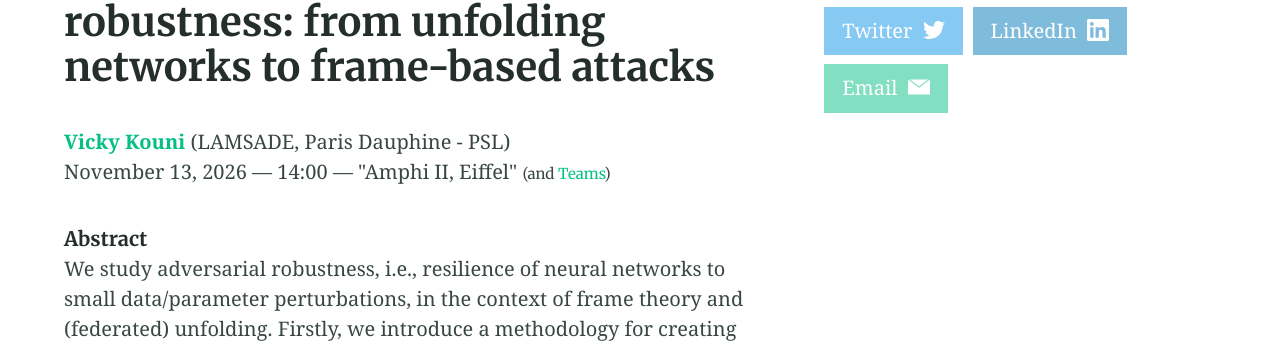
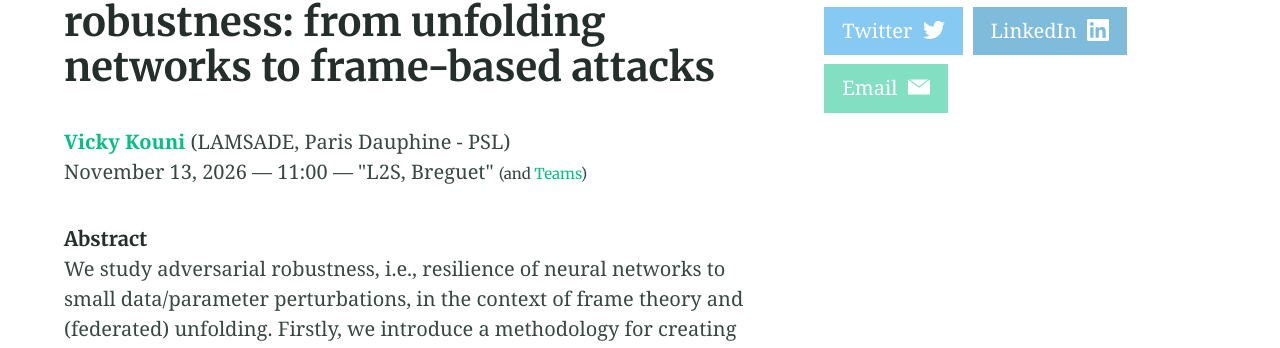
Before and after one commit to s3-seminar/s3-seminar.github.io, a Jekyll site: the page built from _seminars/vicky-kouni.md, in a window 1280 px wide. Shown: the part 143-491 px from the top of the page. Built offline with Jekyll 4.4.1, drawn with Linux system fonts in a browser that asks for light colours.

Commit message:
Update vicky-kouni.md

```diff
--- a/_seminars/vicky-kouni.md
+++ b/_seminars/vicky-kouni.md
@@ -2,9 +2,9 @@
 title: "The shades of adversarial robustness: from unfolding networks to frame-based attacks"
 speaker: Vicky Kouni
 affiliation: LAMSADE, Paris Dauphine - PSL
-date: 2026-11-13 14:00
+date: 2026-11-13 11:00
 perso: https://sites.google.com/view/vasiliki-kouni
-location: Amphi II, Eiffel
+location: L2S, Breguet
 hybrid: https://teams.microsoft.com/meet/3394311553605238?p=s72NhSGLIZTcFRFEQe
 speakerdeck:
 aside: true
```
